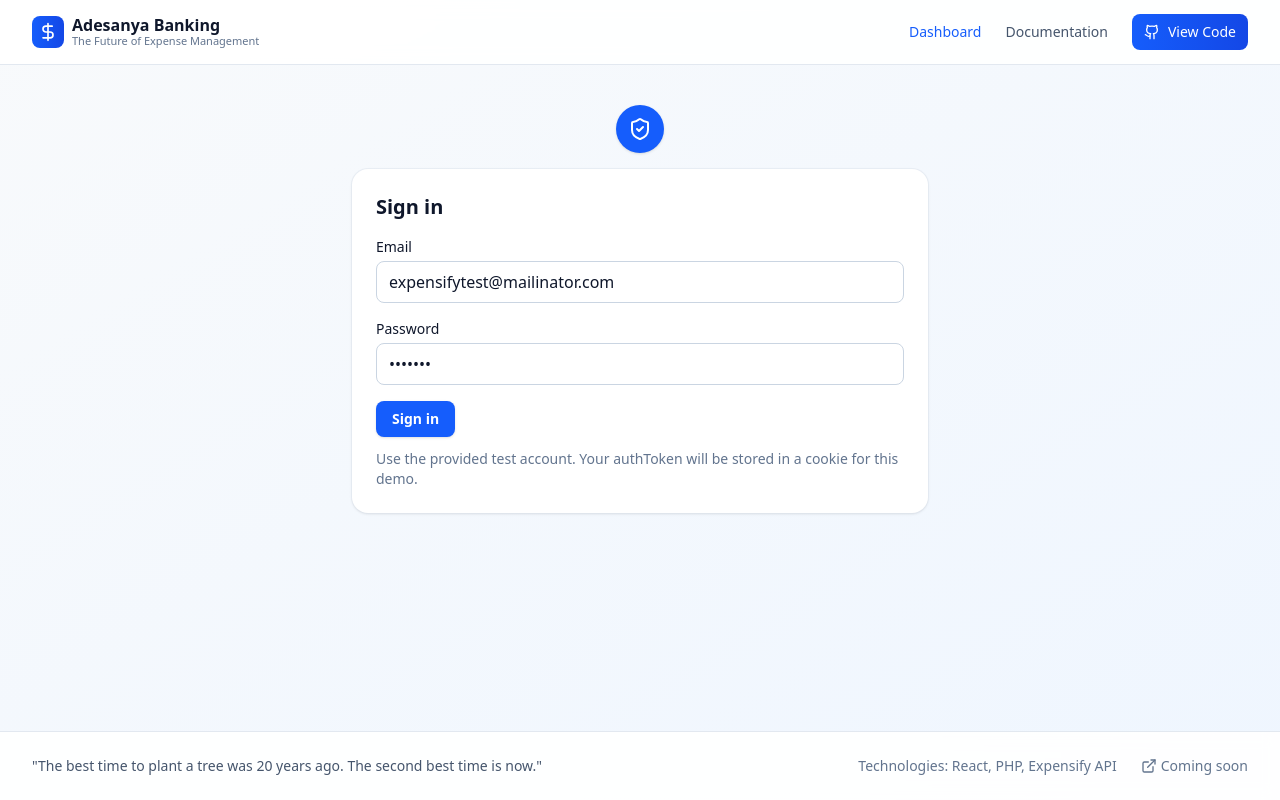
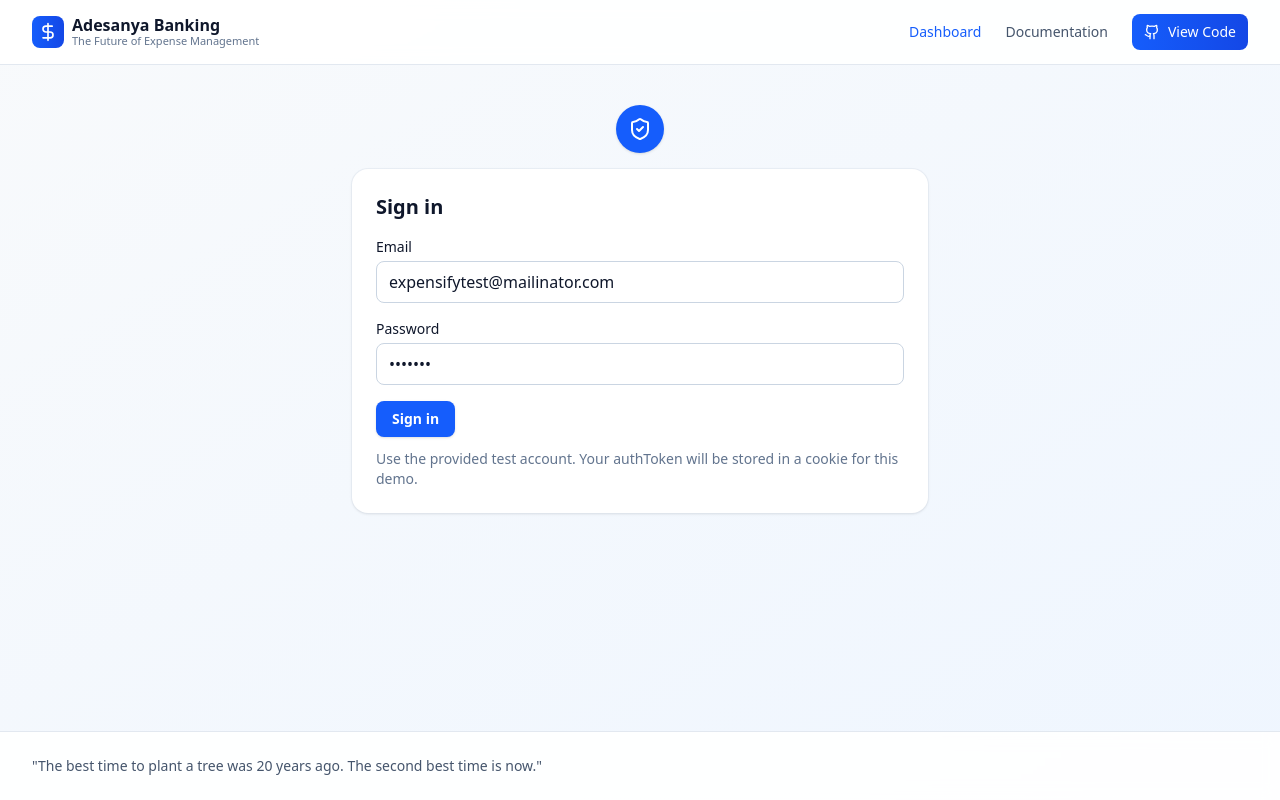
Before and after one commit to tdkayy/my-app, a React (Vite) app: page /dashboard in a window 1280 px wide. Built offline with nearby package versions, Linux system fonts and the light colour scheme.

Commit message:
newLayer

```diff
--- a/src/Layout.jsx
+++ b/src/Layout.jsx
@@ -147,12 +147,6 @@ export default function Layout({ children }) {
           <div className="text-sm text-slate-600">
             "The best time to plant a tree was 20 years ago. The second best time is now."
           </div>
-          <div className="flex items-center gap-6 text-sm text-slate-500">
-            <span>Technologies: React, PHP, Expensify API</span>
-            <span className="inline-flex items-center gap-1">
-              <ExternalLink className="w-4 h-4" /> Coming soon
-            </span>
-          </div>
         </div>
       </footer>
     </div>
--- a/src/pages/Dashboard.jsx
+++ b/src/pages/Dashboard.jsx
@@ -1,4 +1,3 @@
-// src/Dashboard.jsx
 import React, { useCallback, useEffect, useState } from "react";
 import { setCookie, getCookie, deleteCookie } from "lib/cookies";
 import {
```
